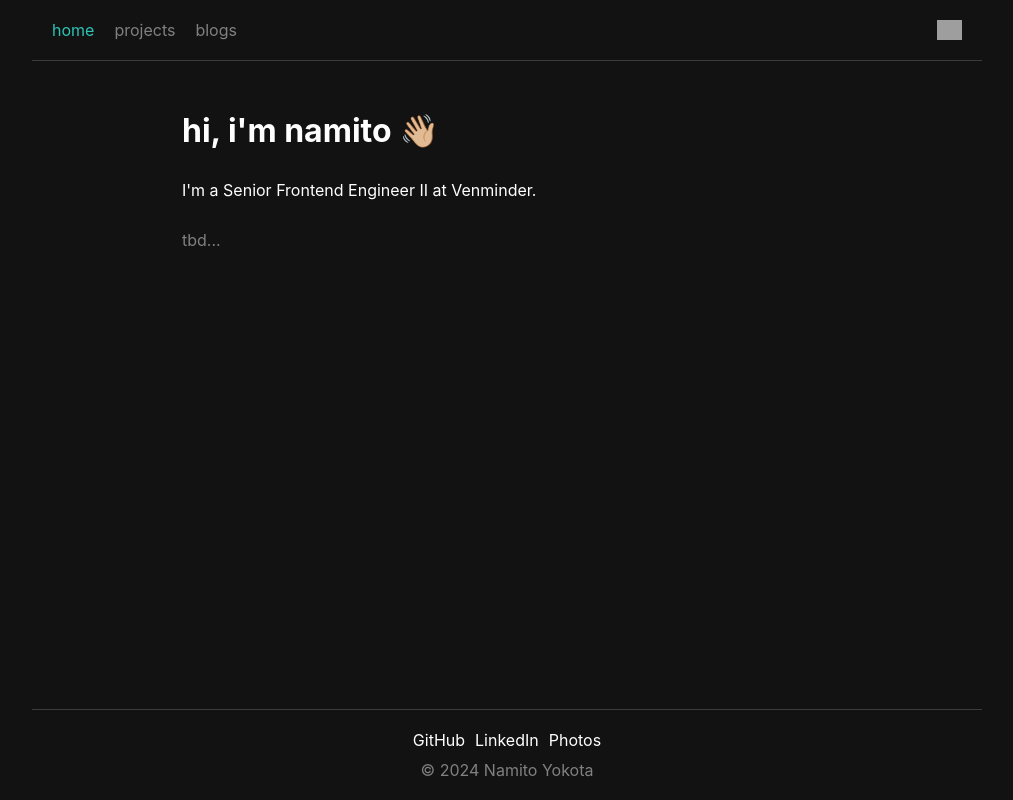
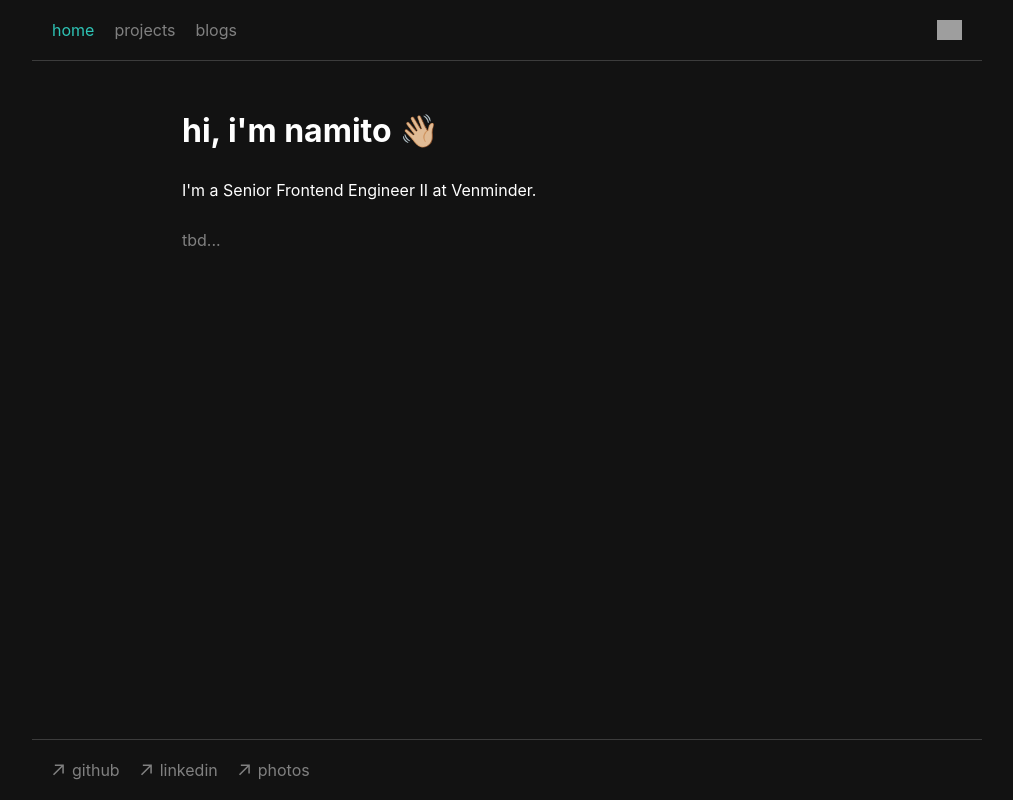
Before and after one commit to namitoyokota/portfolio, a Next.js app: page / in a window 1280 px wide. Shown: the whole page, without its empty margins (133-1146 px from the left). Built offline with nearby package versions, Linux system fonts and the light colour scheme; grey boxes are pictures that could not be loaded.

Commit message:
clean footer

```diff
--- a/components/Footer.tsx
+++ b/components/Footer.tsx
@@ -1,24 +1,24 @@
+import Image from 'next/legacy/image';
 import styles from '../styles/footer.module.css';
 
 const Footer = (): JSX.Element => {
     return (
         <>
             <div className={styles.footerpane}>
-                <div className={styles.sociallinks}>
                 <a className={styles.sociallink} href="https://github.com/namitoyokota" target="_blank" rel="noreferrer">
-                        GitHub
+                    <Image alt="github" height="12" width="12" src="/icons/link.svg" />
+                    <span>github</span>
                 </a>
 
                 <a className={styles.sociallink} href="https://www.linkedin.com/in/namito/" target="_blank" rel="noreferrer">
-                        LinkedIn
+                    <Image alt="github" height="12" width="12" src="/icons/link.svg" />
+                    <span>linkedin</span>
                 </a>
 
                 <a className={styles.sociallink} href="https://photos.namitoyokota.com" target="_blank" rel="noreferrer">
-                        Photos
+                    <Image alt="github" height="12" width="12" src="/icons/link.svg" />
+                    <span>photos</span>
                 </a>
-                </div>
-
-                <p className={styles.copyright}>© 2024 Namito Yokota</p>
             </div>
         </>
     );
--- a/styles/footer.module.css
+++ b/styles/footer.module.css
@@ -1,19 +1,15 @@
 .footerpane {
     display: flex;
-    flex-direction: column;
-    row-gap: 10px;
-    align-items: center;
-    justify-content: center;
+    column-gap: 20px;
     border-top: 1px solid rgba(230, 230, 230, 0.2);
     padding: 20px;
 }
 
-.sociallinks {
+.sociallink {
+    color: grey;
     display: flex;
-    column-gap: 10px;
-}
-
-.sociallink {
+    column-gap: 8px;
+    align-items: center;
     transition: 0.1s ease-in-out;
 }
 
@@ -21,7 +17,3 @@
     color: #2ec4b6;
     cursor: pointer;
 }
-
-.copyright {
-    color: grey;
-}
```
Also changed, not shown: public/icons/link.svg (added). Lines whose indentation alone changed are shown as unchanged.
